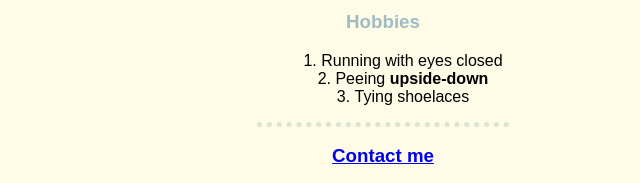
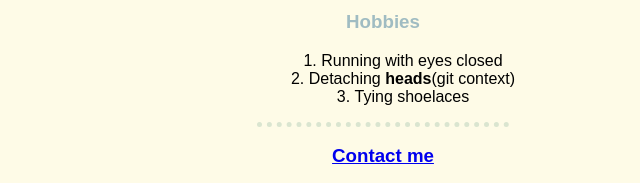
Before and after one commit to doutdes0/CV, a plain HTML site: page index.html in a window 1280 px wide. Shown: the part 689-872 px from the top of the page, 257-897 px from the left. Drawn offline with Linux system fonts and the light colour scheme.

Commit message:
Update content

```diff
--- a/index.html
+++ b/index.html
@@ -67,7 +67,7 @@
   <h3>Hobbies</h3>
   <ol type=1 class="center">
     <li>Running with eyes closed</li>
-    <li>Peeing <strong>upside-down</strong></li>
+    <li>Detaching <strong>heads</strong>(git context)</li>
     <li>Tying shoelaces</li>
   </ol>
   <hr>
```
